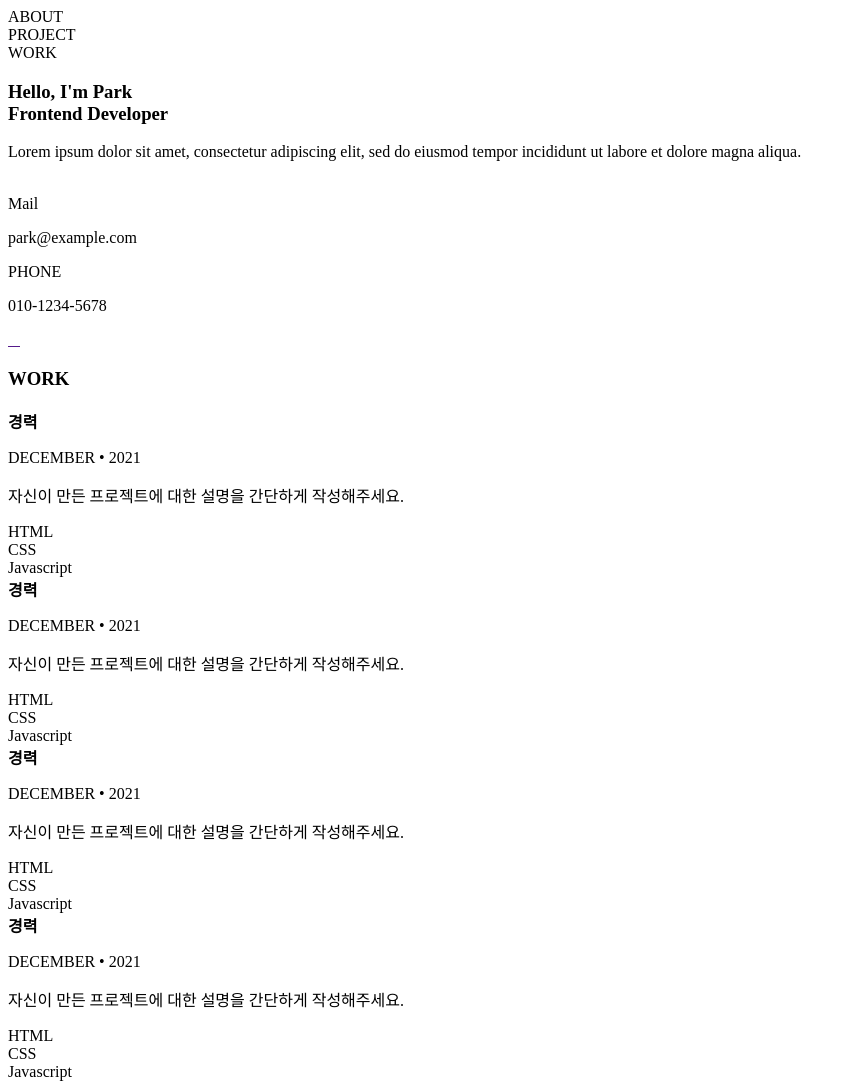
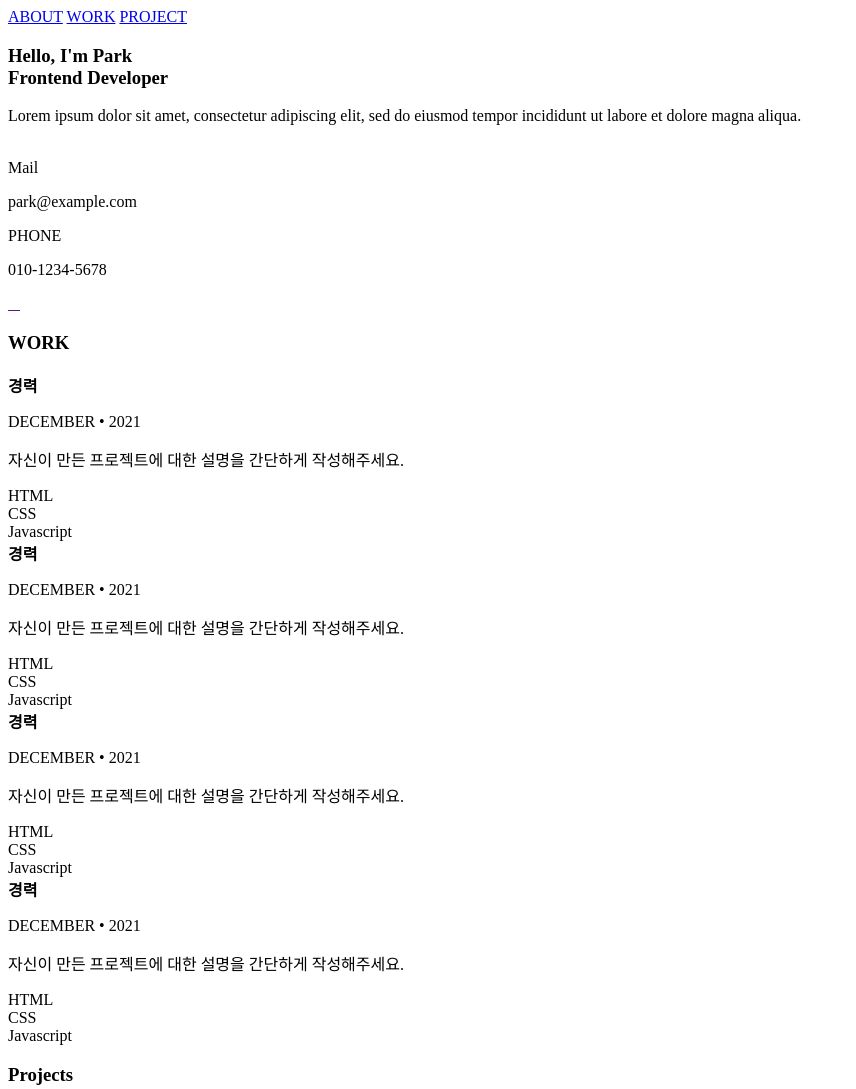
Before and after one commit to yw9142/Goorm-HTML-CSS-Source, a plain HTML site: page index.html in a window 1280 px wide. Shown: the top 1089 px of the page, without its empty margins (0-856 px from the left). Drawn offline with Linux system fonts and the light colour scheme.

Commit message:
fix: header anchor tag 수정 및 title class 추가

```diff
--- a/index.html
+++ b/index.html
@@ -10,15 +10,17 @@
 
 <body>
   <header>
-    <div>ABOUT</div>
-    <div>PROJECT</div>
-    <div>WORK</div>
+    <div>
+      <a href="#about">ABOUT</a>
+      <a href="#work">WORK</a>
+      <a href="#projects">PROJECT</a>
+    </div>
   </header>
 
   <section>
     <article>
       <div>
-        <h1>Hello, I'm Park<br />Frontend Developer</h1>
+        <h1 id="about">Hello, I'm Park<br />Frontend Developer</h1>
         <p>Lorem ipsum dolor sit amet, consectetur adipiscing elit, sed do eiusmod tempor incididunt ut labore et dolore
           magna aliqua.</p>
       </div>
@@ -54,7 +56,7 @@
     </article>
 
     <article>
-      <h1>WORK</h1>
+      <h1 id="work">WORK</h1>
 
       <div>
         <div>
@@ -118,6 +120,7 @@
     </article>
 
     <article>
+      <h1 id="projects">Projects</h1>
       <div>
         <img src=""/>
         <div>
```
